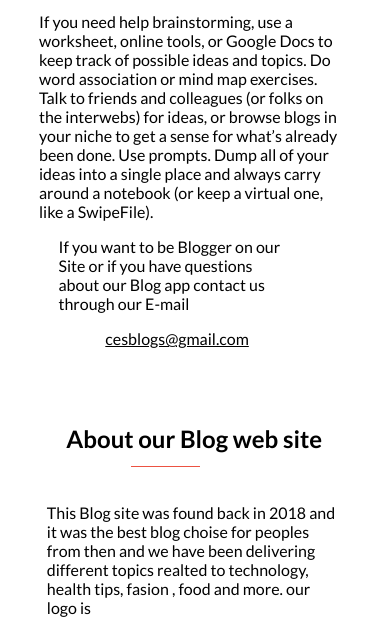
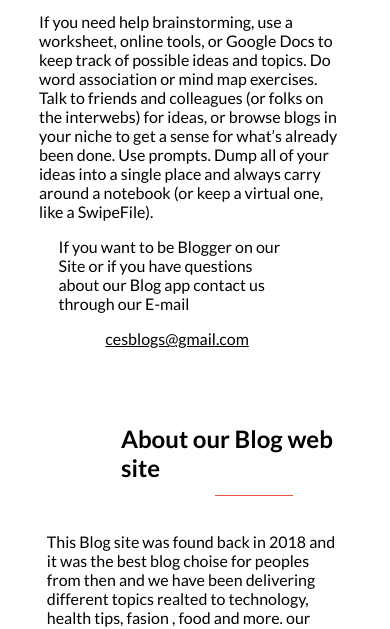
Before and after one commit to sentayhu19/capstone-project, a website: page about.html in a window 390 px wide. Shown: the part 241-870 px from the top of the page. Drawn offline with Linux system fonts and the light colour scheme; a web font is replaced by a local one.

Commit message:
padding and margin on about page fixed

```diff
--- a/assets/css/style.css
+++ b/assets/css/style.css
@@ -391,7 +391,7 @@ a {
   }
 
   .about-title {
-    padding-left: 17%;
+    padding-left: 31%;
     padding-right: 6%;
     display: inline-block;
     padding-bottom: 14px;
@@ -516,7 +516,7 @@ a {
     width: 20%;
     height: 1px;
     bottom: 0;
-    left: 38%;
+    left: 55%;
     border-bottom: 1px solid #ec5242;
   }
 
```
